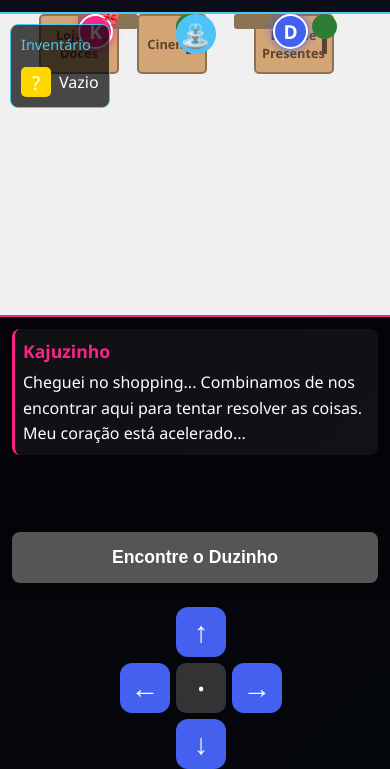
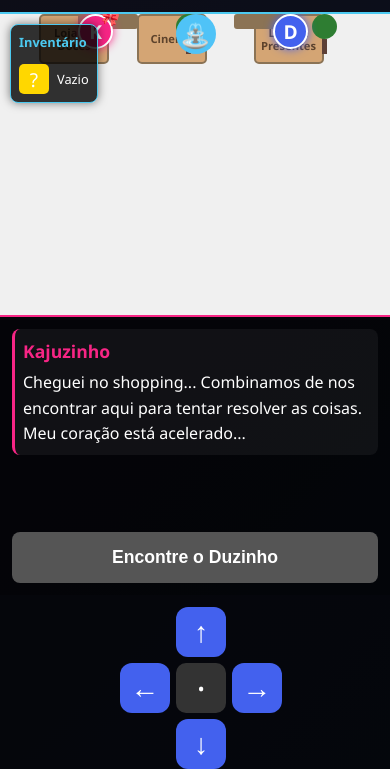
Before and after one commit to Oraldo20/me-perdoa-kajuzinho-2-, a plain HTML site: page index.html in a window 390 px wide. Both pictures are taken after a click on the button "INICIAR JOGO". Shown: the part 75-844 px from the top of the page. Drawn offline with Linux system fonts and the light colour scheme.

Commit message:
Update index.html

```diff
--- a/index.html
+++ b/index.html
@@ -198,6 +198,10 @@
             text-align: center;
             padding: 5px;
             border-radius: 5px;
+            z-index: 10;
+            overflow: hidden;
+            word-break: break-word;
+            line-height: 1.2;
         }
 
         .bench {
@@ -207,6 +211,7 @@
             display: flex;
             align-items: center;
             justify-content: center;
+            z-index: 10;
         }
 
         .bench::before, .bench::after {
@@ -232,6 +237,7 @@
             height: 25px;
             background-color: #2e7d32;
             border-radius: 50%;
+            z-index: 10;
         }
 
         .tree::after {
@@ -255,6 +261,7 @@
             justify-content: center;
             color: white;
             font-size: 1.5rem;
+            z-index: 10;
         }
 
         .character {
@@ -266,7 +273,7 @@
             align-items: center;
             justify-content: center;
             transition: all 0.3s ease;
-            z-index: 20;
+            z-index: 50;
             font-weight: bold;
             font-size: 1.2rem;
             border: 2px solid white;
@@ -307,7 +314,7 @@
             justify-content: center;
             font-size: 1.5rem;
             box-shadow: 0 0 8px #FFD700;
-            z-index: 15;
+            z-index: 40;
             border: 2px solid #FFA500;
             animation: pulse 2s infinite;
         }
@@ -322,7 +329,7 @@
             align-items: center;
             justify-content: center;
             font-size: 1.3rem;
-            z-index: 15;
+            z-index: 40;
             border: 2px solid #5d4037;
         }
 
@@ -531,21 +538,23 @@
             position: absolute;
             top: 10px;
             left: 10px;
-            background-color: rgba(0, 0, 0, 0.7);
+            background-color: rgba(0, 0, 0, 0.8);
             padding: 10px;
             border-radius: 8px;
             border: 1px solid #4cc9f0;
-            z-index: 50;
+            z-index: 100;
             display: flex;
             flex-direction: column;
             gap: 8px;
             max-width: 150px;
+            box-shadow: 0 0 10px rgba(0,0,0,0.5);
         }
 
         .inventory-title {
             font-size: 0.9rem;
             margin-bottom: 5px;
             color: #4cc9f0;
+            font-weight: bold;
         }
 
         .inventory-item {
@@ -568,6 +577,11 @@
 
         .chocolate-icon {
             background-color: #6d4c41;
+        }
+
+        .inventory-text {
+            font-size: 0.9rem;
+            color: white;
         }
 
         .hidden {
@@ -585,7 +599,7 @@
             flex-direction: column;
             align-items: center;
             justify-content: center;
-            z-index: 100;
+            z-index: 200;
             text-align: center;
             padding: 20px;
         }
@@ -684,6 +698,24 @@
                 font-size: 1.1rem;
             }
 
+            .store {
+                font-size: 0.7rem;
+                padding: 3px;
+            }
+
+            .inventory {
+                max-width: 130px;
+                padding: 8px;
+            }
+
+            .inventory-title {
+                font-size: 0.8rem;
+            }
+
+            .inventory-text {
+                font-size: 0.8rem;
+            }
+
             .game-over {
                 padding: 15px;
             }
@@ -746,6 +778,10 @@
 
             .control-btn {
                 font-size: 1.6rem;
+            }
+
+            .store {
+                font-size: 0.6rem;
             }
         }
 
@@ -814,9 +850,9 @@
                     <div class="floor mall-floor"></div>
 
                     <!-- Lojas -->
-                    <div class="store" style="width: 80px; height: 60px; top: 15%; left: 10%;">Loja de<br>Doces</div>
-                    <div class="store" style="width: 70px; height: 60px; top: 15%; left: 35%;">Cinema</div>
-                    <div class="store" style="width: 80px; height: 60px; top: 15%; left: 65%;">Loja de<br>Presentes</div>
+                    <div class="store" style="width: 70px; height: 50px; top: 15%; left: 10%;">Loja de Doces</div>
+                    <div class="store" style="width: 70px; height: 50px; top: 15%; left: 35%;">Cinema</div>
+                    <div class="store" style="width: 70px; height: 50px; top: 15%; left: 65%;">Loja de Presentes</div>
 
                     <!-- Bancos -->
                     <div class="bench" style="width: 60px; height: 15px; top: 40%; left: 20%;"></div>
@@ -840,7 +876,7 @@
                         <div id="inventory-items">
                             <div class="inventory-item">
                                 <div class="item-icon" id="inventory-icon">?</div>
-                                <span id="inventory-text">Vazio</span>
+                                <span class="inventory-text" id="inventory-text">Vazio</span>
                             </div>
                         </div>
                     </div>
@@ -902,6 +938,8 @@
         const continueBtn = document.getElementById('continue-btn');
         const actionBtn = document.getElementById('action-btn');
         const inventoryItems = document.getElementById('inventory-items');
+        const inventoryText = document.getElementById('inventory-text');
+        const inventoryIcon = document.getElementById('inventory-icon');
         const gameOverScreen = document.getElementById('game-over');
         const endingMessage = document.getElementById('ending-message');
         const restartBtn = document.getElementById('restart-btn');
@@ -1204,7 +1242,7 @@
                 emptyItem.className = 'inventory-item';
                 emptyItem.innerHTML = `
                     <div class="item-icon">?</div>
-                    <span>Vazio</span>
+                    <span class="inventory-text">Vazio</span>
                 `;
                 inventoryItems.appendChild(emptyItem);
             } else {
@@ -1216,7 +1254,7 @@
 
                     itemElement.innerHTML = `
                         <div class="item-icon ${iconClass}">${item.icon}</div>
-                        <span>${item.name}</span>
+                        <span class="inventory-text">${item.name}</span>
                     `;
                     inventoryItems.appendChild(itemElement);
                 });
```
